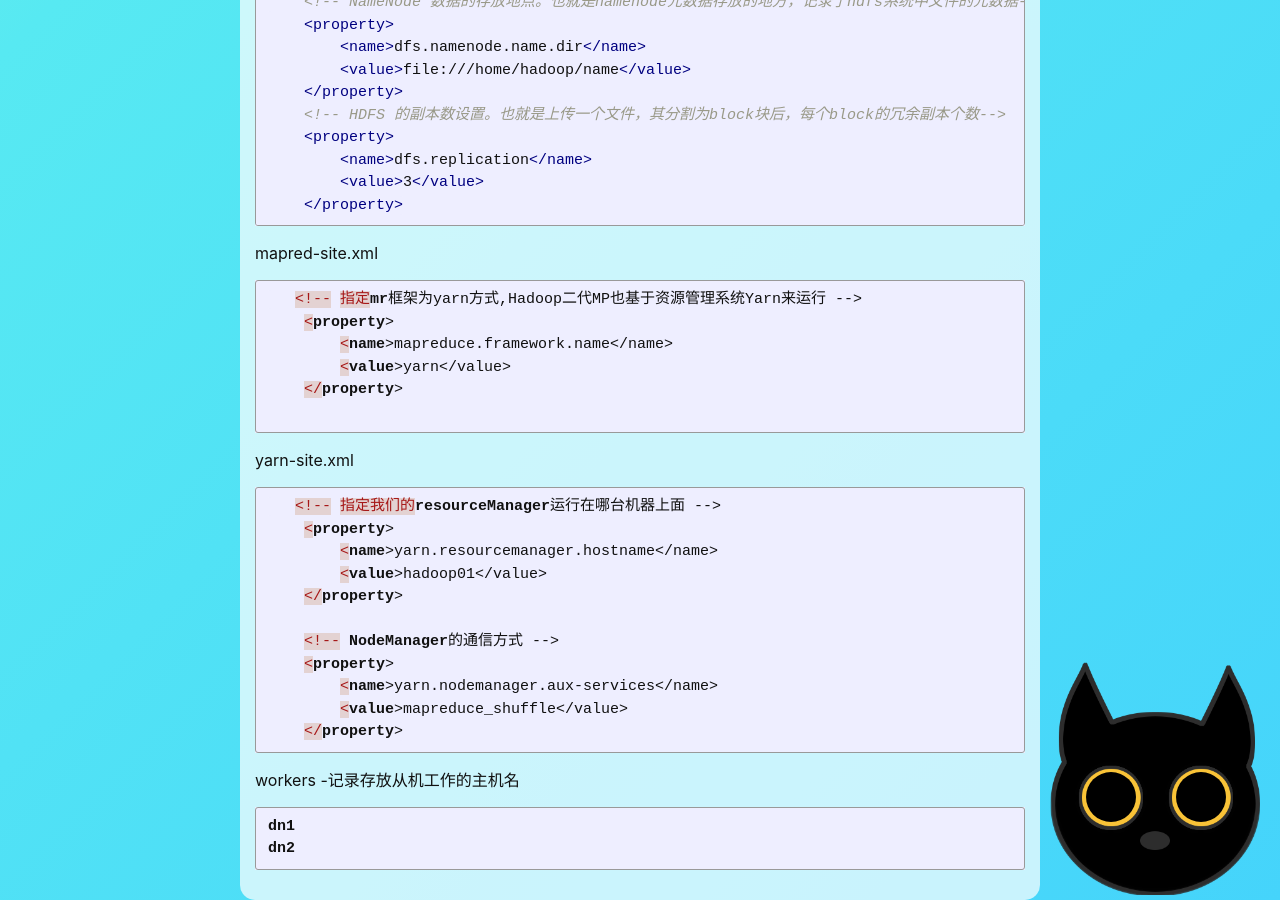
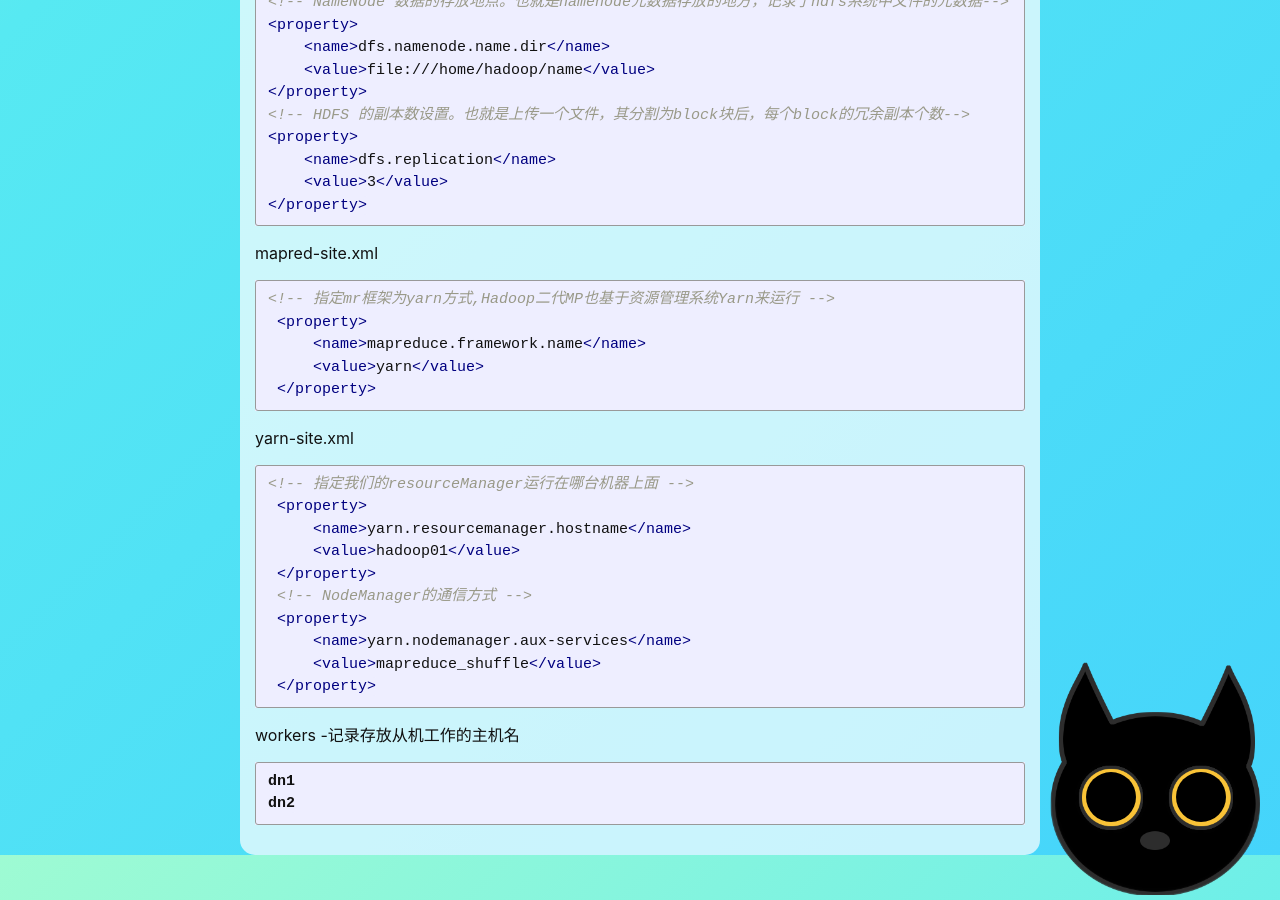
Before and after one commit to NothingWork/NothingWork.github.io, a Jekyll site: the page built from _posts/2024-07-27-hadoop的学习记录.md, in a window 1280 px wide and 900 px high, scrolled down 1902 px. Built offline with Jekyll 4.4.1, drawn with Linux system fonts in a browser that asks for light colours; some of the changed text lies outside the part shown.

Commit message:
[post]更新博客

````diff
--- a/_posts/2024-07-27-hadoop的学习记录.md
+++ b/_posts/2024-07-27-hadoop的学习记录.md
@@ -4,20 +4,21 @@
 date: 2024-07-27 17:50:15 +0800
 category: hadoop
 ---
-摘要：记录对hadoop工作原理的研究感悟，以及一些常用的使用方法。
 
-## hadoop集群
+摘要：记录对 hadoop 工作原理的研究感悟，以及一些常用的使用方法。
+
+## hadoop 集群
 
 ![集群组成图](/pictures/004/1.jpg)
 
 HDFS（文件存储系统）：
-其中node1为命名节点（namennode）存放主机，用于指挥其他两台存放数据节点（DataNode）的主机
+其中 node1 为命名节点（namennode）存放主机，用于指挥其他两台存放数据节点（DataNode）的主机
 YARN：
-node1为资源管理（resourcemanager）存放主机负责整合资源，其他两台主机存放节点管理（nodemanager）负责存储元数据信息
+node1 为资源管理（resourcemanager）存放主机负责整合资源，其他两台主机存放节点管理（nodemanager）负责存储元数据信息
 
 ![工作原理图](/pictures/004/2.jpg)
 
-yarn集群和hdfs集群进行共同工作，hdfs集群存储数据，yarn集群调度资源进行计算。
+yarn 集群和 hdfs 集群进行共同工作，hdfs 集群存储数据，yarn 集群调度资源进行计算。
 
 ## 常用命令
 
@@ -40,58 +41,56 @@
 core-site.xml
 
 ```xml
-    <!-- 指定hdfs分布式文件存储系统的路径 -->
-   <property>
-        <name>fs.defaultFS</name>
-        <value>hdfs://hadoop01:9000</value>
-    </property>
-    <!-- 临时数据存放的位置 -->
-    <property>
-        <name>hadoop.tmp.dir</name>
-        <value>file:///home/hadoop/tmp</value>
-    </property>
+<!-- 指定hdfs分布式文件存储系统的路径 -->
+<property>
+    <name>fs.defaultFS</name>
+     <value>hdfs://hadoop01:9000</value>
+ </property>
+ <!-- 临时数据存放的位置 -->
+ <property>
+     <name>hadoop.tmp.dir</name>
+     <value>file:///home/hadoop/tmp</value>
+ </property>
 ```
 
 hdfs-site.xml
 
 ```xml
-    <!-- NameNode 数据的存放地点。也就是namenode元数据存放的地方，记录了hdfs系统中文件的元数据-->
-    <property>
-        <name>dfs.namenode.name.dir</name>
-        <value>file:///home/hadoop/name</value>
-    </property>
-    <!-- HDFS 的副本数设置。也就是上传一个文件，其分割为block块后，每个block的冗余副本个数-->
-    <property>
-        <name>dfs.replication</name>
-        <value>3</value>
-    </property>
+<!-- NameNode 数据的存放地点。也就是namenode元数据存放的地方，记录了hdfs系统中文件的元数据-->
+<property>
+    <name>dfs.namenode.name.dir</name>
+    <value>file:///home/hadoop/name</value>
+</property>
+<!-- HDFS 的副本数设置。也就是上传一个文件，其分割为block块后，每个block的冗余副本个数-->
+<property>
+    <name>dfs.replication</name>
+    <value>3</value>
+</property>
 ```
 
 mapred-site.xml
 
-```ssh
-   <!-- 指定mr框架为yarn方式,Hadoop二代MP也基于资源管理系统Yarn来运行 -->
-    <property>
-        <name>mapreduce.framework.name</name>
-        <value>yarn</value>
-    </property>
-
+```xml
+<!-- 指定mr框架为yarn方式,Hadoop二代MP也基于资源管理系统Yarn来运行 -->
+ <property>
+     <name>mapreduce.framework.name</name>
+     <value>yarn</value>
+ </property>
 ```
 
 yarn-site.xml
 
-```ssh
-   <!-- 指定我们的resourceManager运行在哪台机器上面 -->
-    <property>
-        <name>yarn.resourcemanager.hostname</name>
-        <value>hadoop01</value>
-    </property>
-
-    <!-- NodeManager的通信方式 -->
-    <property>
-        <name>yarn.nodemanager.aux-services</name>
-        <value>mapreduce_shuffle</value>
-    </property>
+```xml
+<!-- 指定我们的resourceManager运行在哪台机器上面 -->
+ <property>
+     <name>yarn.resourcemanager.hostname</name>
+     <value>hadoop01</value>
+ </property>
+ <!-- NodeManager的通信方式 -->
+ <property>
+     <name>yarn.nodemanager.aux-services</name>
+     <value>mapreduce_shuffle</value>
+ </property>
 ```
 
 workers -记录存放从机工作的主机名
````
Also changed, not shown: _posts/2024-07-23-Linux系统文件目录解释和常用命令.md (+4 -0 lines), _posts/2024-07-29-如何使用docker搭建一个简单的hadoop集群.md (+1 -5 lines).
